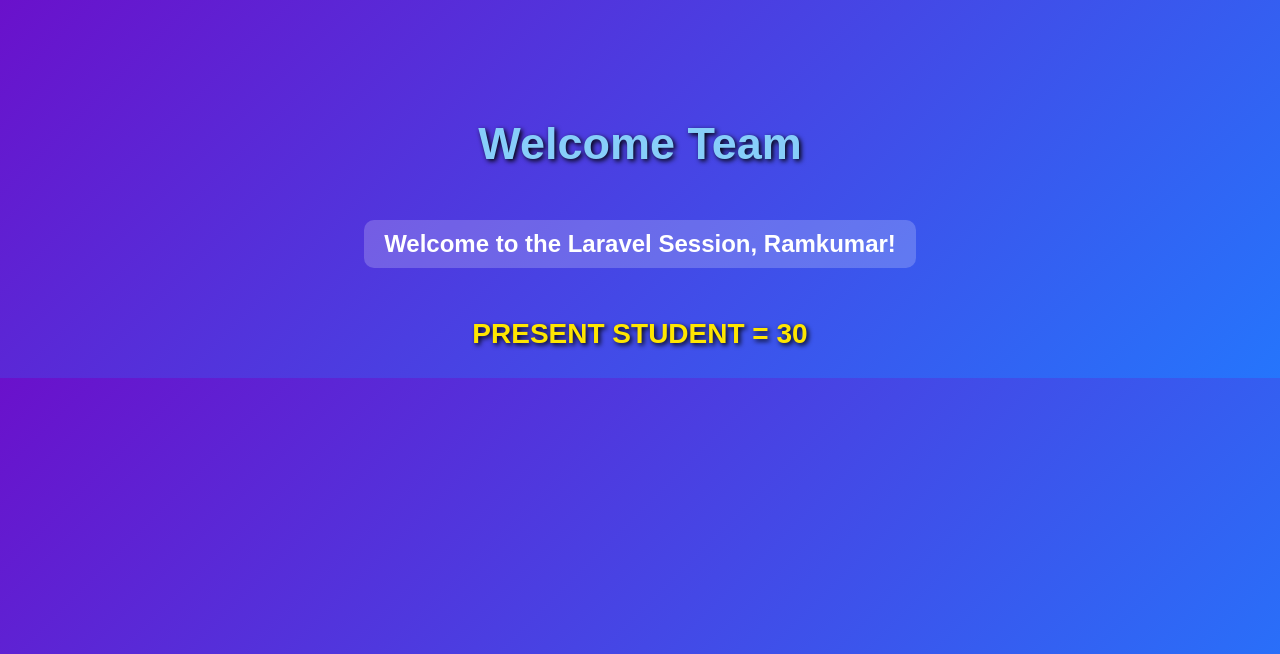
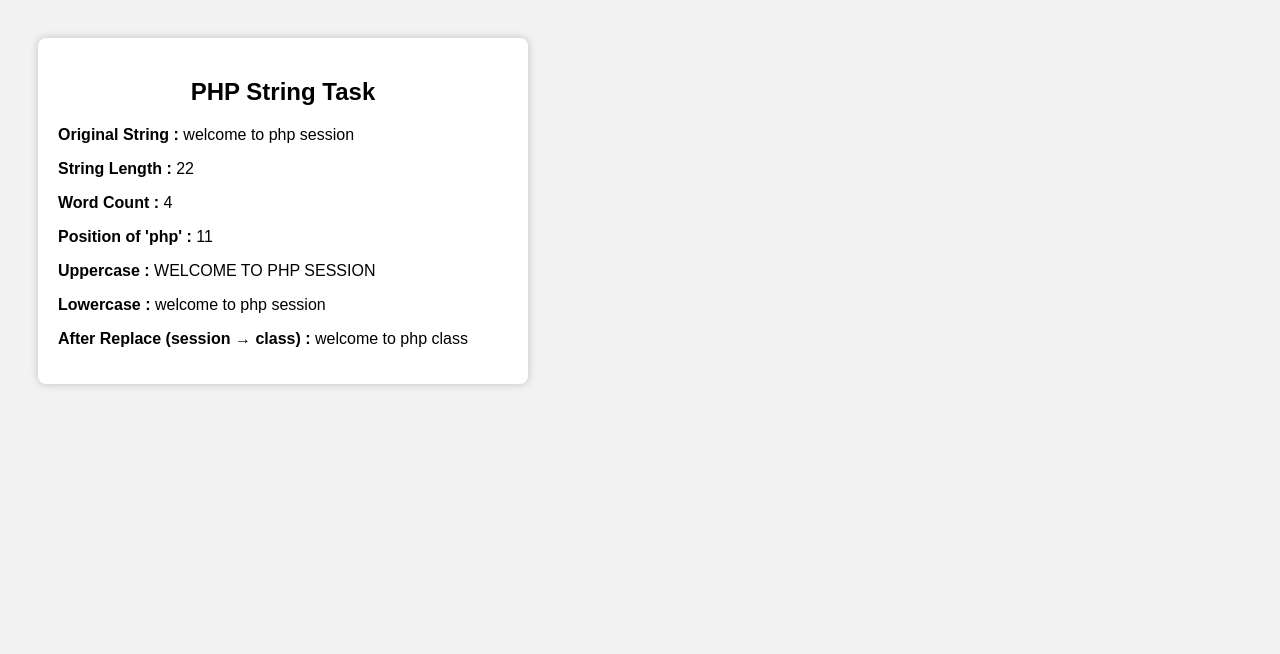
Before and after one commit to ramkumar17317-developer/laravel, a PHP site: page / in a window 1280 px wide. Shown: the top 654 px of the page. Run offline with PHP 8.4, Linux system fonts and the light colour scheme; data that the repository does not hold is empty.

Commit message:
Add files via upload

```diff
--- a/php laravel/index.php
+++ b/php laravel/index.php
@@ -5,12 +5,12 @@
 // }
 
 // variable declare pandra method
- $name ="Ramkumar";
+//  $name ="Ramkumar";
 // echo " welcome to the laravel project $name";
 
 //addition method
-$x=10;
-$y=20;
+//$x=10;
+//$y=20;
 
 // echo "result =". $x+$y;
 
@@ -30,12 +30,27 @@ $y=20;
 // echo "Total = $sum";
 
 
+// class method
+// class student{
+
+//     public $student_name = "Ramkumar";
+//     public $age = 24;
+// }
+
+// $student_class = new student();
+// echo $student_class->student_name;
+// echo $student_class->age;
+
+
+
+
+
 ?>
 
 
 <!-- how to insaert the html element in php  -->
 
-<!doctype html>
+<!-- <!doctype html>
 <html>
 <head>
     <title>Laravel Session</title>
@@ -52,7 +67,6 @@ $y=20;
         h1{
             font-size: 45px;
             text-shadow: 2px 2px 5px black;
-            color: lightskyblue;
         }
 
         h2{
@@ -73,9 +87,40 @@ $y=20;
 </head>
 
 <body>
-    <h1>Welcome Team</h1>
+    <h1>Welcome</h1>
     <h2>Welcome to the Laravel Session, <?php echo $name; ?>!</h2>
     <h3>PRESENT STUDENT = <?php echo $x + $y; ?></h3>
 </body>
 
+</html> -->
+
+<!DOCTYPE html>
+<html>
+<head>
+    <title>String Task</title>
+</head>
+<body style="font-family:Arial; background:#f2f2f2; padding:30px;">
+
+<div style="background:white; width:450px; padding:20px; border-radius:8px; box-shadow:0 0 8px rgba(0,0,0,0.2);">
+
+<h2 style="text-align:center; color:black; margin-bottom:20px;">PHP String Task</h2>
+
+<?php
+$text = "welcome to php session";
+
+echo "<p style='font-size:16px;'><b>Original String :</b> $text</p>";
+
+echo "<p style='font-size:16px;'><b>String Length :</b> " . strlen($text) . "</p>";
+echo "<p style='font-size:16px;'><b>Word Count :</b> " . str_word_count($text) . "</p>";
+echo "<p style='font-size:16px;'><b>Position of 'php' :</b> " . strpos($text, 'php') . "</p>";
+
+echo "<p style='font-size:16px;'><b>Uppercase :</b> " . strtoupper($text) . "</p>";
+echo "<p style='font-size:16px;'><b>Lowercase :</b> " . strtolower($text) . "</p>";
+
+echo "<p style='font-size:16px;'><b>After Replace (session → class) :</b> " . str_replace('session', 'class', $text) . "</p>";
+?>
+
+</div>
+
+</body>
 </html>
```
Also changed, not shown: php laravel/WhatsApp Image 2025-11-11 at 10.11.05 AM.jpeg (added).
